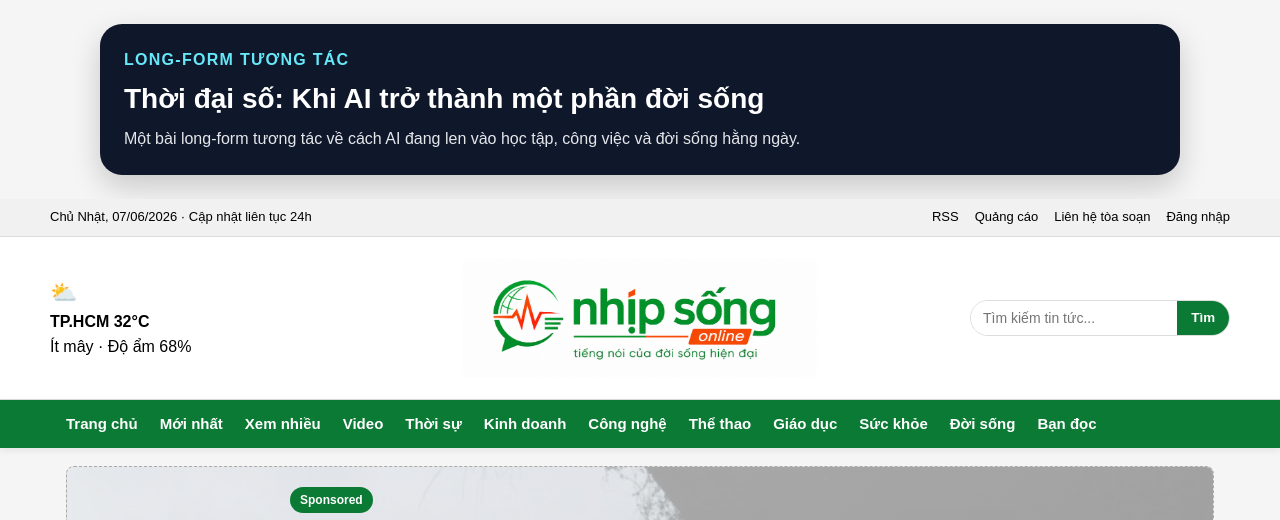
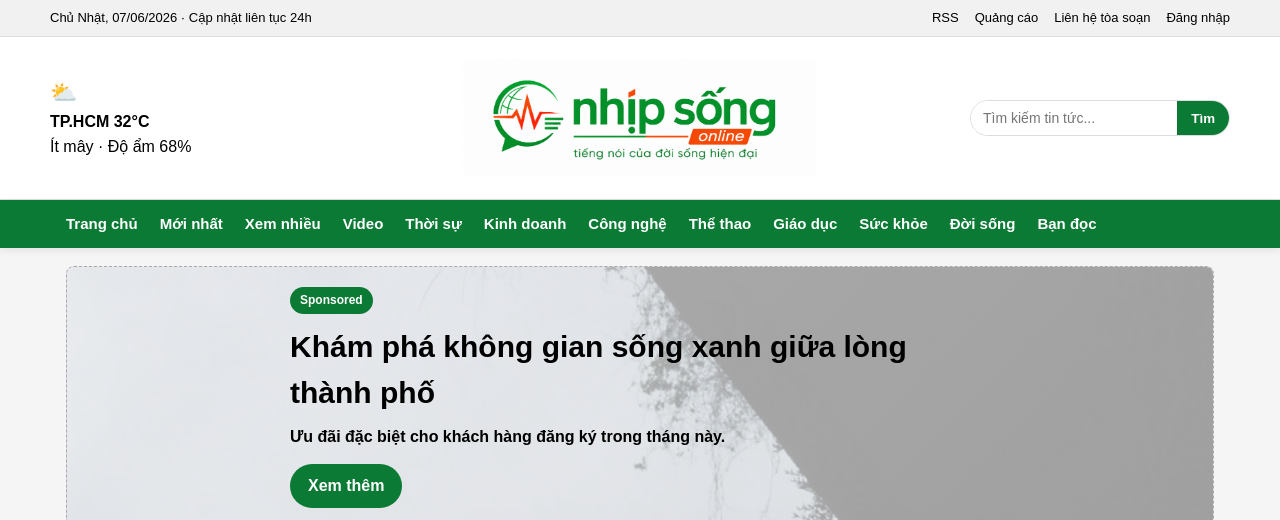
Before and after one commit to thuhaaaaa/news, a plain HTML site: page index.html in a window 1280 px wide. Shown: the top 520 px of the page. Drawn offline with Linux system fonts and the light colour scheme.

Commit message:
Remove long-form interactive content from index.html
Removed long-form interactive section from the body.

```diff
--- a/index.html
+++ b/index.html
@@ -15,13 +15,6 @@
   <script src="js/main.js" defer></script>
 </head>
 <body data-base="">
-  <div style="max-width:1120px;margin:24px auto;padding:0 20px;">
-  <a href="pages/longform.html" style="display:block;text-decoration:none;background:#0f172a;color:white;border-radius:22px;padding:24px;box-shadow:0 12px 30px rgba(0,0,0,.18);">
-    <p style="margin:0 0 8px;color:#67e8f9;font-weight:700;letter-spacing:.08em;text-transform:uppercase;">Long-form tương tác</p>
-    <h2 style="margin:0 0 10px;font-size:28px;line-height:1.25;">Thời đại số: Khi AI trở thành một phần đời sống</h2>
-    <p style="margin:0;color:#e5e7eb;font-size:16px;line-height:1.6;">Một bài long-form tương tác về cách AI đang len vào học tập, công việc và đời sống hằng ngày.</p>
-  </a>
-  </div>
   <div class="include-shell is-loading" data-include="components/header.html">
     <div class="skeleton header-skeleton" aria-hidden="true">
       <div class="top-bar">
```
